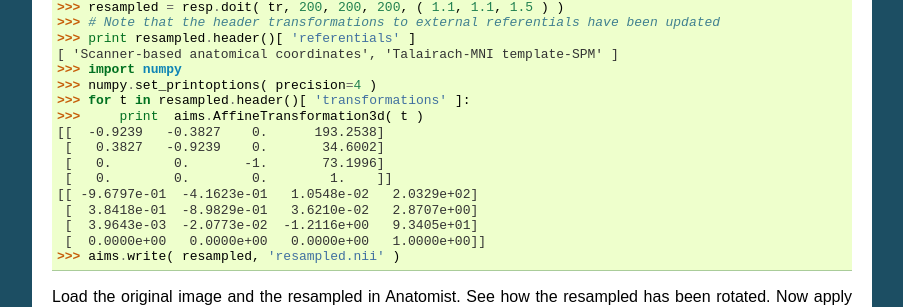
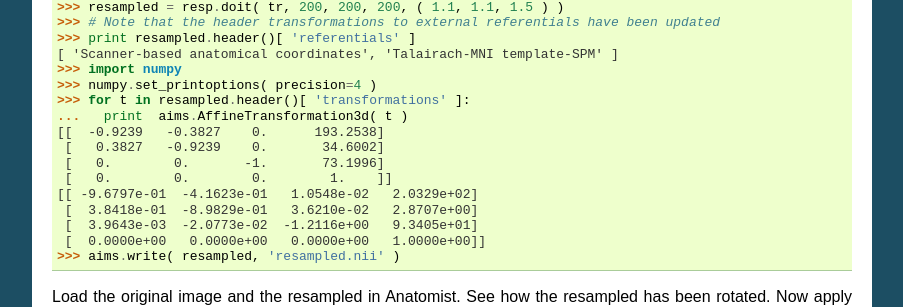
Before and after one commit to brainvisa/aims-free, a Sphinx documentation site: the page built from pyaims/doc/sphinx/pyaims_tutorial.rst, in a window 1280 px wide and 900 px high, scrolled down 20703 px. Shown: the part 151-458 px from the top of the window, without its empty margins (198-1101 px from the left). Built offline with Sphinx 7.4.7, drawn with Linux system fonts in a browser that asks for light colours; the version number could not be read and is left out.

```diff
--- a/pyaims/doc/sphinx/pyaims_tutorial.rst
+++ b/pyaims/doc/sphinx/pyaims_tutorial.rst
@@ -959,7 +959,7 @@ nearest-neighbour (order 0), linear (order 1), spline resampling with order 2 to
 >>> import numpy
 >>> numpy.set_printoptions( precision=4 )
 >>> for t in resampled.header()[ 'transformations' ]:
->>>     print  aims.AffineTransformation3d( t )
+...   print  aims.AffineTransformation3d( t )
 [[  -0.9239   -0.3827    0.      193.2538]
  [   0.3827   -0.9239    0.       34.6002]
  [   0.        0.       -1.       73.1996]
```
